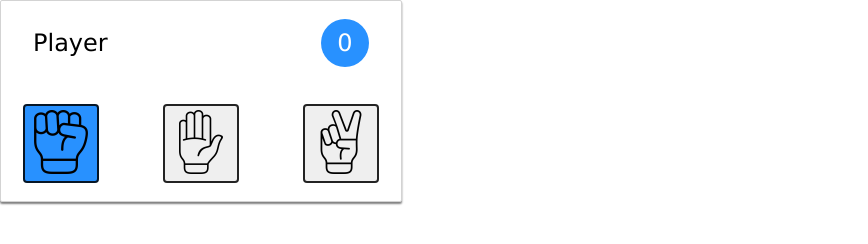
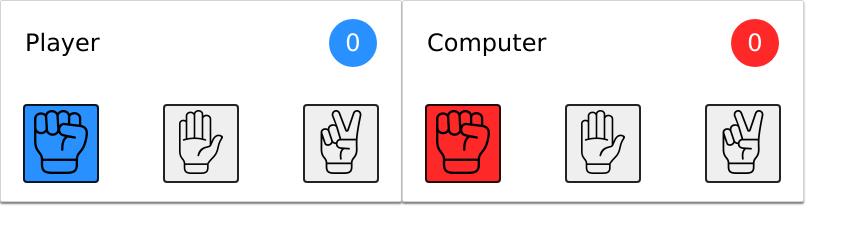
Before and after one commit to NAHammell/rps, a plain HTML site: page index.html in a window 1280 px wide. Both pictures are taken after a click on the button 61 px from the left and 143 px from the top of the page. Shown: the whole page, without its empty margins (0-868 px from the left). Drawn offline with Linux system fonts and the light colour scheme.

Commit message:
Add CPU highlighting and refactor game logic

```diff
--- a/index.html
+++ b/index.html
@@ -25,6 +25,20 @@
                 <button id="scissors"><img src="./assets/scissors.png" alt="scissors" class="btn-icon"></button>
             </div>
         </div>
+
+        <div id="cpu-side">
+            <div id="info">
+                <p id="nametag">Computer</p>
+                <div id="score-circle">
+                    <p id="cpu-score">0</p>
+                </div>
+            </div>
+            <div id="buttons">
+                <button id="cpu-rock"><img src="./assets/rock.png" alt="rock" class="btn-icon"></button>
+                <button id="cpu-paper"><img src="./assets/paper.png" alt="paper" class="btn-icon"></button>
+                <button id="cpu-scissors"><img src="./assets/scissors.png" alt="scissors" class="btn-icon"></button>
+            </div>
+        </div>
     </div>
 </body>
 </html>
--- a/script.js
+++ b/script.js
@@ -1,6 +1,10 @@
 const playerRock = document.querySelector('#rock');
 const playerPaper = document.querySelector('#paper');
 const playerScissors = document.querySelector('#scissors');
+
+const cpuRock = document.querySelector('#cpu-rock');
+const cpuPaper = document.querySelector('#cpu-paper');
+const cpuScissors = document.querySelector('#cpu-scissors');
 
 const playerScore = document.querySelector('#player-score');
 const cpuScore = document.querySelector('#cpu-score');
@@ -16,10 +20,13 @@ function getComputerChoice() {
 }
 
 function playRound(playerChoice, computerChoice) {
+    if (playerWins < 5 && cpuWins < 5) {
         playerChoice = this.id;
         computerChoice = getComputerChoice();
 
         removeUserHighlight();
+        removeCpuHighlight();
+        cpuHighlight(computerChoice);
         this.classList.add('chosen');
 
         if (playerChoice === computerChoice) {
@@ -56,6 +63,7 @@ function playRound(playerChoice, computerChoice) {
             result.textContent = 'The CPU has 5 points, you lose...';
         }
     }
+}
 
 function removeUserHighlight() {
     playerRock.classList.remove('chosen');
@@ -63,6 +71,17 @@ function removeUserHighlight() {
     playerScissors.classList.remove('chosen');
 }
 
+function removeCpuHighlight() {
+    cpuRock.classList.remove('cpu-chosen');
+    cpuPaper.classList.remove('cpu-chosen');
+    cpuScissors.classList.remove('cpu-chosen');
+}
+
+function cpuHighlight(cpuButton) {
+    const cpuChoice = document.querySelector(`#cpu-${cpuButton}`);
+    cpuChoice.classList.add('cpu-chosen');
+}
+
 playerRock.addEventListener('click', playRound);
 playerPaper.addEventListener('click', playRound);
 playerScissors.addEventListener('click', playRound);
--- a/styles.css
+++ b/styles.css
@@ -8,7 +8,8 @@
     display: flex;
 }
 
-#player-side {
+#player-side,
+#cpu-side {
     display: flex;
     flex-direction: column;
     justify-content: space-around;
@@ -30,7 +31,7 @@
 }
 
 #nametag {
-    margin-left: 32px;
+    margin-left: 24px;
     margin-right: auto;
     font-size: 24px;
 }
@@ -42,8 +43,12 @@
     width: 48px;
     height: 48px;
     border-radius: 24px;
-    margin-right: 32px;
+    margin-right: 24px;
     background-color: rgb(40, 145, 255);
+}
+
+#cpu-side #score-circle {
+    background-color: rgb(255, 40, 40);
 }
 
 #score-circle p {
```
Lines whose indentation alone changed are shown as unchanged.
